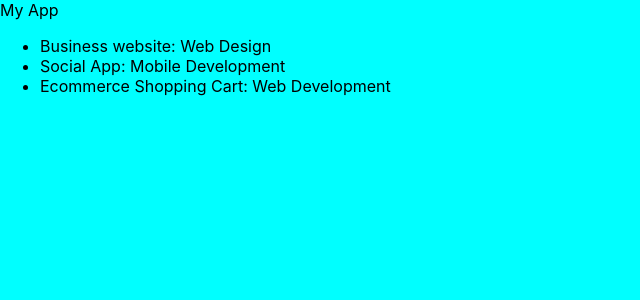
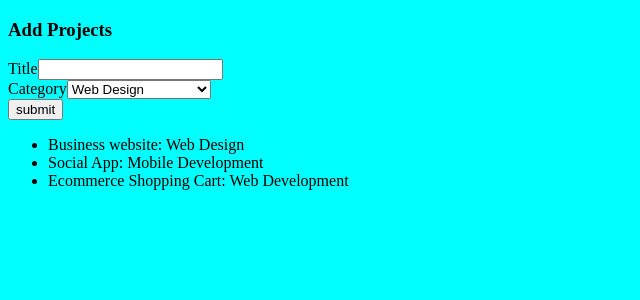
Before and after one commit to acwcheung/react-app, a React (Create React App) app: page / in a window 1280 px wide. Shown: the top 300 px of the page, without its empty margins (0-640 px from the left). Built offline with nearby package versions, Linux system fonts and the light colour scheme; the HTML template or start-up script is replaced by a standard one.

Commit message:
finish the list based on formtutorial by react.org

```diff
--- a/src/App.js
+++ b/src/App.js
@@ -1,12 +1,28 @@
 import React from 'react';
 import './App.css';
 import Project from './Components/Project';
+import AddProject from './Components/AddProject';
 
 class App extends React.Component {
   constructor(props) {
     super(props);
     this.state = {
-      projects: [
+      projects: []
+    }
+    this.handleAddProject = this.handleAddProject.bind(this);
+  };
+//how to pass data from child to main?
+//function flow from main to child
+//child executes the function with input
+//function return the output to main
+handleAddProject(project) {
+  let projects = this.state.projects;
+  projects.push(project);
+  this.setState({projects: projects});
+}
+
+  componentDidMount() {
+    this.setState({projects: [
       {
         title: 'Business website',
         category: 'Web Design'
@@ -20,13 +36,13 @@ class App extends React.Component {
         category: 'Web Development'
       }
       ]
-    }
+    })
   }
 
   render() {
     return (
       <div className="App">
-        My App
+        <AddProject addProject={this.handleAddProject} />
         <Project project={this.state.projects} />
       </div>
     );
--- /dev/null
+++ b/src/Components/AddProject.js
@@ -0,0 +1,69 @@
+import React from 'react';
+
+class AddProject extends React.Component {
+  constructor(props) {
+    super()
+    this.state = {
+      title: '',
+      category: 'Web Design'
+    };
+
+    this.handleChange = this.handleChange.bind(this);
+    this.handleSubmit = this.handleSubmit.bind(this);
+  }
+  static defaultProps = {
+    categories: ['Web Design', 'Web Development', 'Mobile Development']
+  }
+  //using state and setState to make state being single source of truth
+  handleChange(e) {
+    let name = e.target.name;
+    this.setState({
+      [name]: e.target.value
+    })
+  }
+
+  handleSubmit(e) {
+    let newProject = this.state;
+    //prevent the refresh after the form is submitted
+    e.preventDefault();
+    //recieve the function from main app
+    this.props.addProject(newProject);
+  }
+
+  render() {
+    //map function put here to allow access from below
+    let categoryOptions = this.props.categories.map(category => {
+      return <option key={category} value={category} >{category}</option>
+    });
+
+    return (
+      <div>
+        <h3>Add Projects</h3>
+        <form onSubmit={this.handleSubmit} >
+          <div>
+            <label>Title</label>
+            <input
+              name='title'
+              type='text'
+              value={this.state.title}
+              onChange={this.handleChange}
+              required />
+          </div>
+          <div>
+            <label>Category</label>
+            <select
+              name='category'
+              value={this.state.category}
+              onChange={this.handleChange} >
+              {categoryOptions}
+            </select>
+          </div>
+          <input type='submit' value='submit' />
+        </form>
+      </div>
+    );
+  }
+
+}
+
+export default AddProject;
--- a/src/index.css
+++ /dev/null
@@ -1,13 +0,0 @@
-body {
-  margin: 0;
-  font-family: -apple-system, BlinkMacSystemFont, 'Segoe UI', 'Roboto', 'Oxygen',
-    'Ubuntu', 'Cantarell', 'Fira Sans', 'Droid Sans', 'Helvetica Neue',
-    sans-serif;
-  -webkit-font-smoothing: antialiased;
-  -moz-osx-font-smoothing: grayscale;
-}
-
-code {
-  font-family: source-code-pro, Menlo, Monaco, Consolas, 'Courier New',
-    monospace;
-}
--- a/src/index.js
+++ b/src/index.js
@@ -1,6 +1,5 @@
 import React from 'react';
 import ReactDOM from 'react-dom';
-import './index.css';
 import App from './App';
 import * as serviceWorker from './serviceWorker';
 
```
Also changed, not shown: src/Components/Project.js (+5 -5 lines), src/logo.svg (deleted), 1 other file (tests, documents, lock files or other folders). Lines whose indentation alone changed are shown as unchanged.
